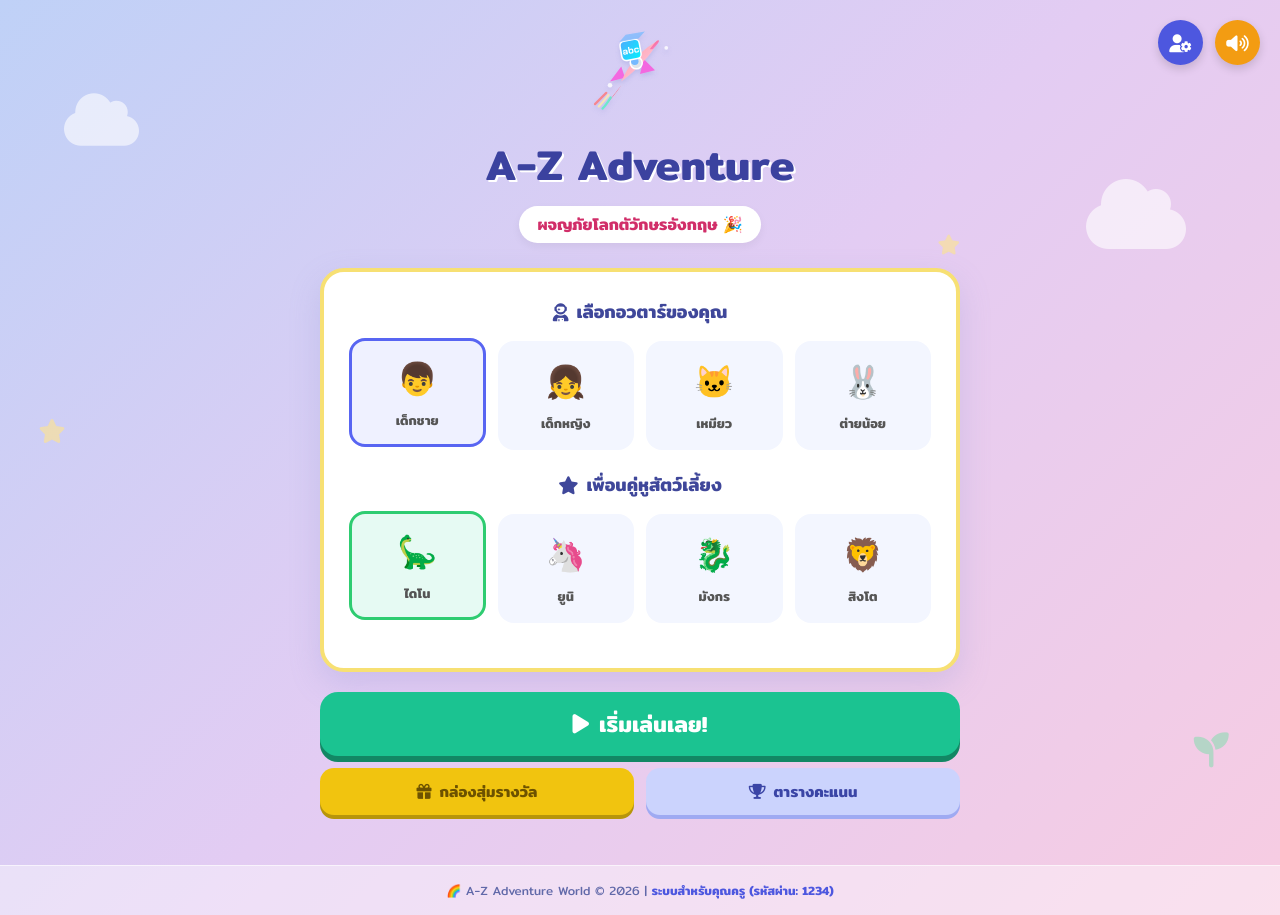
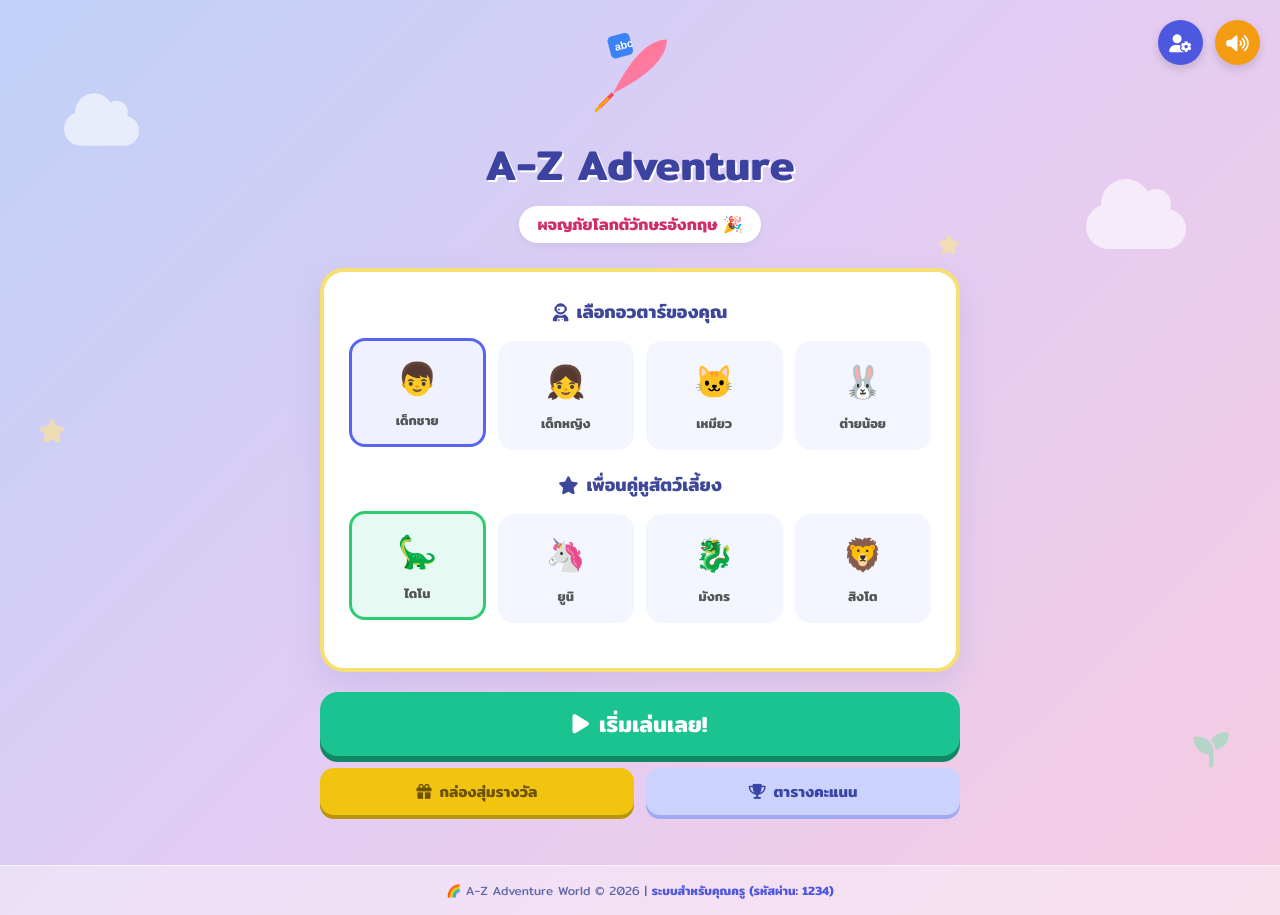
Before and after one commit to jetnattapol/AZ-Adventure, a plain HTML site: page index.html in a window 1280 px wide. Drawn offline with nearby package versions, Linux system fonts and the light colour scheme.

Commit message:
Update index.html

```diff
--- a/index.html
+++ b/index.html
@@ -489,64 +489,18 @@
     <div id="mainScreen" class="game-screen active">
         <div class="brand-header">
             <!-- ดึงโลโก้จรวดขี่รุ้งตามโครงสร้างโมเดลตัวอย่าง -->
-            <!-- LOGO จรวดพาสเทลสำหรับเด็กเวอร์ชันอัปเกรด -->
-            <svg class="brand-logo" viewBox="0 0 120 120" width="100" height="100" style="overflow: visible;">
+            <svg class="brand-logo" viewBox="0 0 100 100" width="100" height="100">
                 <defs>
-                    <!-- แสงเงา Gradient ให้ดูมีมิติซอฟต์ๆ พาสเทล -->
-                    <linearGradient id="rocketBody" x1="0%" y1="0%" x2="100%" y2="100%">
-                        <stop offset="0%" style="stop-color:#ff9a9e;" />
-                        <stop offset="100%" style="stop-color:#fecfef;" />
+                    <linearGradient id="grad" x1="0%" y1="0%" x2="100%" y2="100%">
+                        <stop offset="0%" style="stop-color:#ff758c;" />
+                        <stop offset="100%" style="stop-color:#ff7eb3;" />
                     </linearGradient>
-                    <linearGradient id="rocketTip" x1="0%" y1="0%" x2="100%" y2="100%">
-                        <stop offset="0%" style="stop-color:#ff5858;" />
-                        <stop offset="100%" style="stop-color:#f093fb;" />
-                    </linearGradient>
-                    <linearGradient id="abcBlock" x1="0%" y1="0%" x2="100%" y2="100%">
-                        <stop offset="0%" style="stop-color:#4facfe;" />
-                        <stop offset="100%" style="stop-color:#00f2fe;" />
-                    </linearGradient>
-                    <filter id="softShadow" x="-10%" y="-10%" width="120%" height="120%">
-                        <feDropShadow dx="0" dy="4" stdDeviation="3" flood-color="#8a94d4" flood-opacity="0.3"/>
-                    </filter>
                 </defs>
-
-                <g filter="url(#softShadow)">
-                    <!-- เอฟเฟกต์ไฟท้ายจรวดและดวงดาวความเร็ว -->
-                    <path d="M35,85 Q20,105 15,110 Q25,100 35,85 Z" fill="#ff4757" />
-                    <path d="M40,80 Q28,98 25,102 Q32,92 40,80 Z" fill="#ffa502" />
-                    <circle cx="20" cy="85" r="3" fill="#fff" opacity="0.8" />
-                    <circle cx="95" cy="35" r="2.5" fill="#fff" opacity="0.8" />
-
-                    <!-- ปีกซ้าย-ขวา ของจรวด -->
-                    <path d="M40,75 L20,80 L35,60 Z" fill="#f368e0" />
-                    <path d="M65,50 L80,65 L60,70 Z" fill="#f368e0" />
-
-                    <!-- ตัวถังจรวดหลักหลัก (ทรงแคปซูลเฉียงทะยานฟ้า) -->
-                    <path d="M35,80 C45,55 65,35 85,25 C75,45 55,65 35,80 Z" fill="url(#rocketBody)" />
-
-                    <!-- หัวจรวด -->
-                    <path d="M70,40 C75,35 85,25 85,25 C85,25 75,35 70,40 Z" fill="url(#rocketTip)" />
-                    <path d="M73,37 Q83,23 85,25 Q87,27 77,37 Z" fill="url(#rocketTip)" />
-
-                    <!-- หน้าต่างวงกลมกลางจรวด -->
-                    <circle cx="55" cy="55" r="8" fill="#dfe4ea" stroke="#fff" stroke-width="2" />
-                    <circle cx="53" cy="53" r="5" fill="#74b9ff" />
-
-                    <!-- บล็อกของเล่นลูกบาศก์ตัวอักษร 'abc' ที่จรวดแบกมา -->
-                    <g transform="translate(15, 15) rotate(-10)">
-                        <!-- มิติกล่อง 3D กล่องหลัก -->
-                        <rect x="15" y="15" width="26" height="26" rx="6" fill="url(#abcBlock)" stroke="#fff" stroke-width="2" />
-                        <!-- ฝากล่องด้านบนให้ดูเป็น 3D -->
-                        <path d="M15,15 L25,7 L51,7 L41,15 Z" fill="#74b9ff" opacity="0.7" />
-                        <!-- ตัวอักษร abc น่ารักๆ ตรงกลางบล็อก -->
-                        <text x="28" y="33" fill="white" font-family="'Chakra Petch', sans-serif" font-weight="bold" font-size="13" text-anchor="middle">abc</text>
-                    </g>
-
-                    <!-- เส้นรุ้งพุ่งตามก้นจรวด (Rainbow Trail) -->
-                    <path d="M15,95 Q5,105 0,110" stroke="#ff7675" stroke-width="3" stroke-linecap="round" fill="none" opacity="0.8" />
-                    <path d="M18,98 Q10,108 5,113" stroke="#ffeaa7" stroke-width="3" stroke-linecap="round" fill="none" opacity="0.8" />
-                    <path d="M21,101 Q15,111 10,116" stroke="#55efc4" stroke-width="3" stroke-linecap="round" fill="none" opacity="0.8" />
-                </g>
+                <path d="M20,80 Q50,20 80,20 Q80,50 20,80 Z" fill="url(#grad)" />
+                <rect x="15" y="15" width="25" height="25" rx="5" fill="#3b82f6" transform="rotate(-15 25 25)"/>
+                <text x="21" y="32" fill="white" font-family="sans-serif" font-weight="bold" font-size="12" transform="rotate(-15 25 25)">abc</text>
+                <path d="M20,80 Q10,90 5,95 Q15,85 20,80" stroke="#ff4757" stroke-width="4" fill="none" />
+                <path d="M15,85 Q5,95 0,100" stroke="#ffa502" stroke-width="3" fill="none" />
             </svg>
             <h1 class="brand-title">A-Z Adventure</h1>
             <div class="brand-badge">ผจญภัยโลกตัวักษรอังกฤษ 🎉</div>
```
